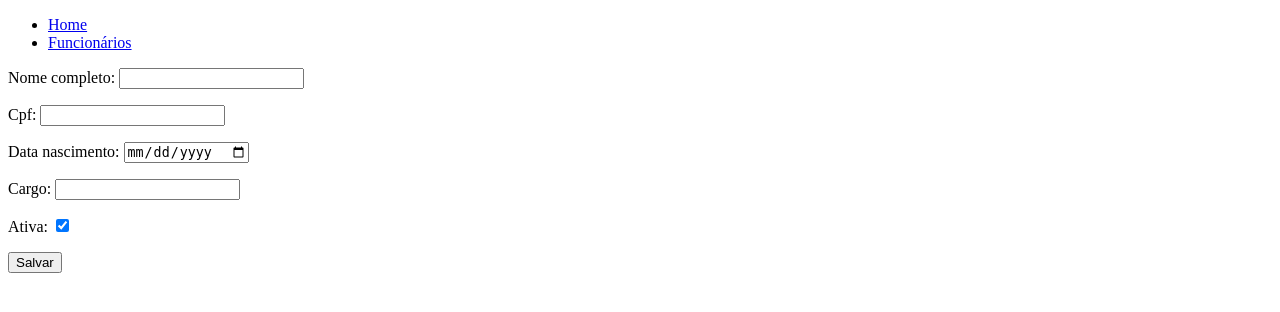
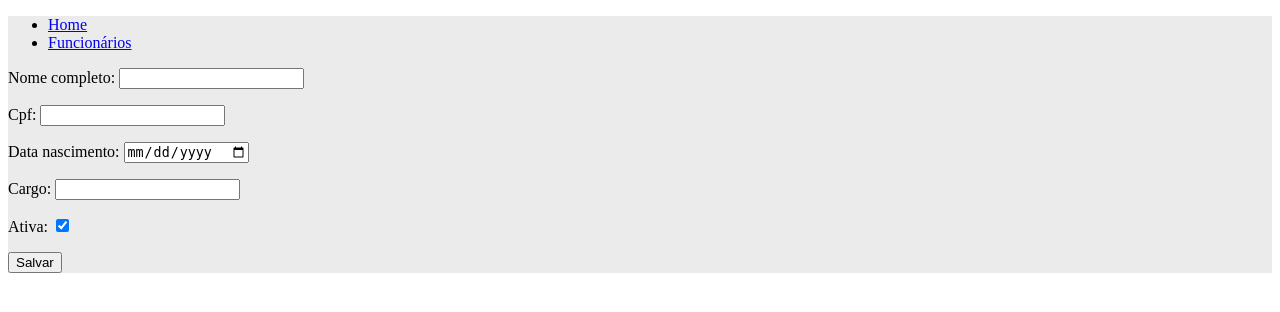
Before and after one commit to peeemax/Cadastro-Funcionarios-Django, a Django app: page /funcionarios/novo/ in a window 1280 px wide. Shown: the top 312 px of the page. Run offline with Django 4.2, Linux system fonts and the light colour scheme; tables that the repository leaves empty hold one stand-in row (values such as "Sample post").

Commit message:
Colocado fundo com cor cinza.

```diff
--- a/main/templates/main/base.html
+++ b/main/templates/main/base.html
@@ -1,17 +1,23 @@
 <!DOCTYPE html>
 <html lang="pt-br">
 <head>
+<style>
+    .div-1 {
+        background-color: #EBEBEB;
+    }
+</style>
     <meta charset="UTF-8">
     <meta http-equiv="X-UA-Compatible" content="IE=edge">
     <meta name="viewport" content="width=device-width, initial-scale=1.0">
     <title>Cadastro de Funcionários</title>
 </head>
 <body>
+    <div class="div-1">
     <ul>
         <li><a href="{% url 'home' %}">Home</a> </li>
         <li><a href="{% url 'funcionario.index' %}">Funcionários</a> </li>
     </ul>
     {% block content %}
-    {% endblock content %}
+    {% endblock content %} </div>
 </body>
 </html>
```
